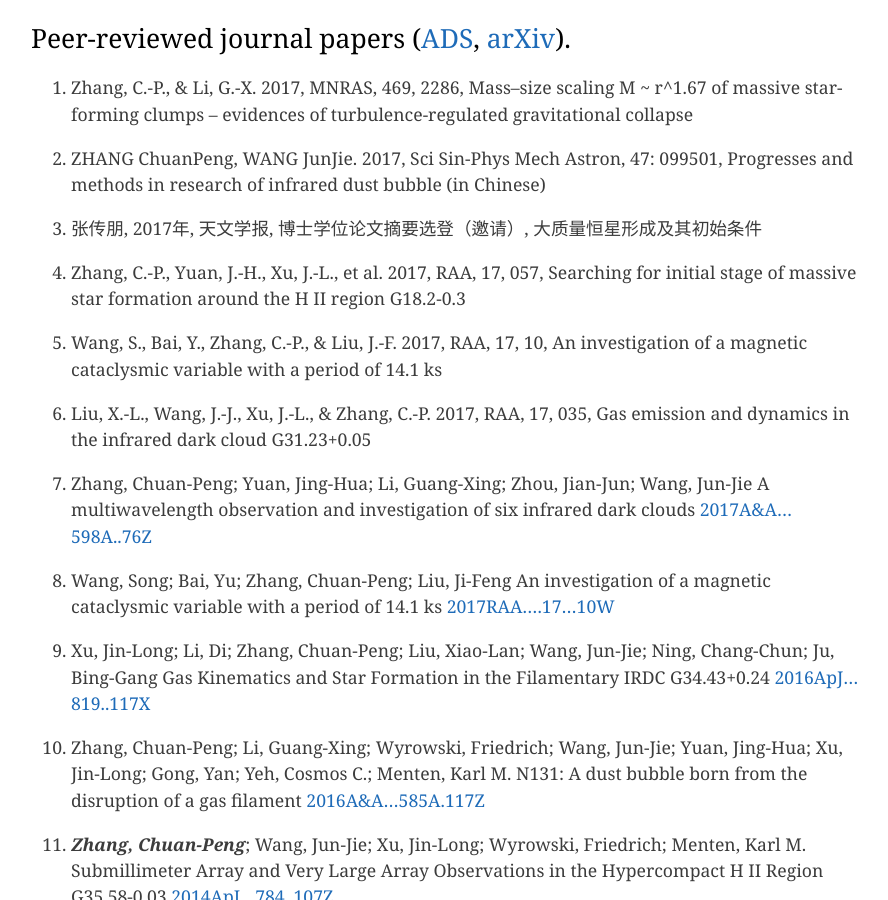
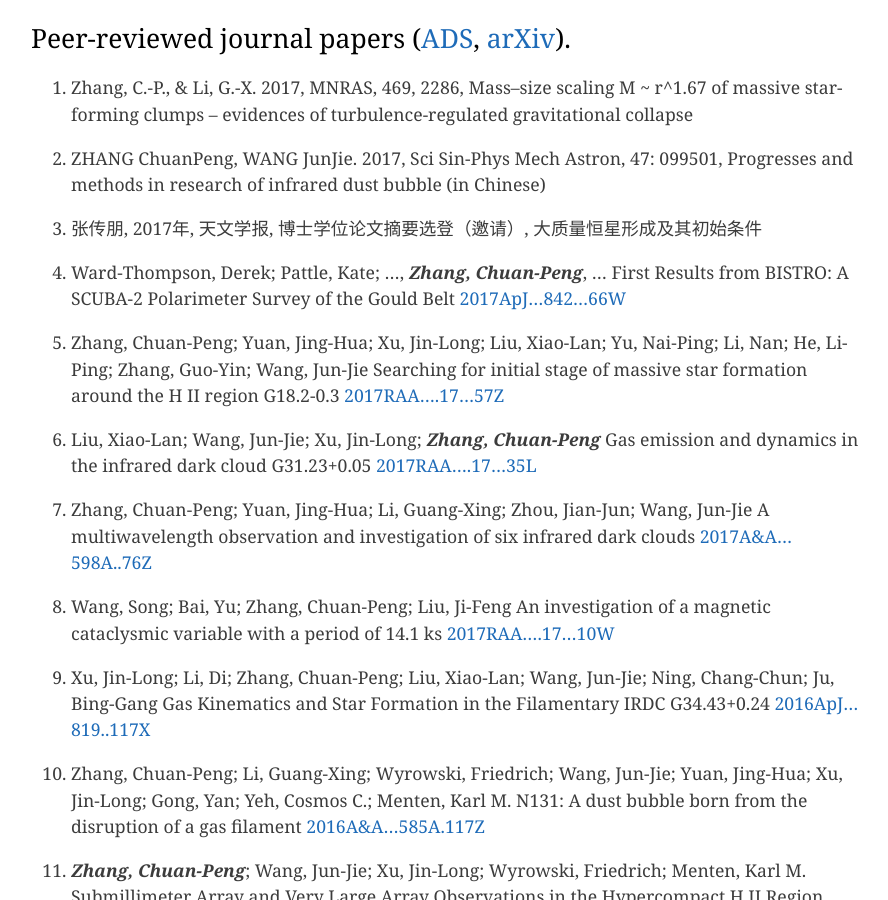
Before and after one commit to zcp521/zcp521.github.io, a Jekyll site: the page built from pub.md, in a window 1280 px wide and 900 px high, scrolled down 564 px. Shown: the whole window, without its empty margins (193-1081 px from the left). Built offline with Jekyll 4.4.1, drawn with Linux system fonts in a browser that asks for light colours.

Commit message:
Initial commit

```diff
--- a/pub.md
+++ b/pub.md
@@ -20,17 +20,17 @@ tagline: "My publication list"
 15. 张传朋, 2017年, 天文学报, 博士学位论文摘要选登（邀请）,
 	大质量恒星形成及其初始条件
 
-14. Zhang, C.-P., Yuan, J.-H., Xu, J.-L., et al. 2017, RAA, 17, 057,
+14. Ward-Thompson, Derek; Pattle, Kate; ..., ***Zhang, Chuan-Peng***, ...
+	First Results from BISTRO: A SCUBA-2 Polarimeter Survey of the Gould Belt
+	[2017ApJ...842...66W](http://adsabs.harvard.edu/cgi-bin/nph-data_query?bibcode=2017ApJ...842...66W&db_key=AST&link_type=ABSTRACT)
+
+13. Zhang, Chuan-Peng; Yuan, Jing-Hua; Xu, Jin-Long; Liu, Xiao-Lan; Yu, Nai-Ping; Li, Nan; He, Li-Ping; Zhang, Guo-Yin; Wang, Jun-Jie
 	Searching for initial stage of massive star formation around the H II region G18.2-0.3
+	[2017RAA....17...57Z](http://adsabs.harvard.edu/cgi-bin/nph-data_query?bibcode=2017RAA....17...57Z&db_key=AST&link_type=ABSTRACT)
 
-
-13. Wang, S., Bai, Y., Zhang, C.-P., & Liu, J.-F. 2017, RAA, 17, 10,
-	An investigation of a magnetic cataclysmic variable with a period of 14.1 ks
-
-
-12. Liu, X.-L., Wang, J.-J., Xu, J.-L., & Zhang, C.-P. 2017, RAA, 17, 035,
+12. Liu, Xiao-Lan; Wang, Jun-Jie; Xu, Jin-Long; ***Zhang, Chuan-Peng***
 	Gas emission and dynamics in the infrared dark cloud G31.23+0.05
-
+	[2017RAA....17...35L](http://adsabs.harvard.edu/cgi-bin/nph-data_query?bibcode=2017RAA....17...35L&db_key=AST&link_type=ABSTRACT)
 
 11. Zhang, Chuan-Peng; Yuan, Jing-Hua; Li, Guang-Xing; Zhou, Jian-Jun; Wang, Jun-Jie
 	A multiwavelength observation and investigation of six infrared dark clouds
```
